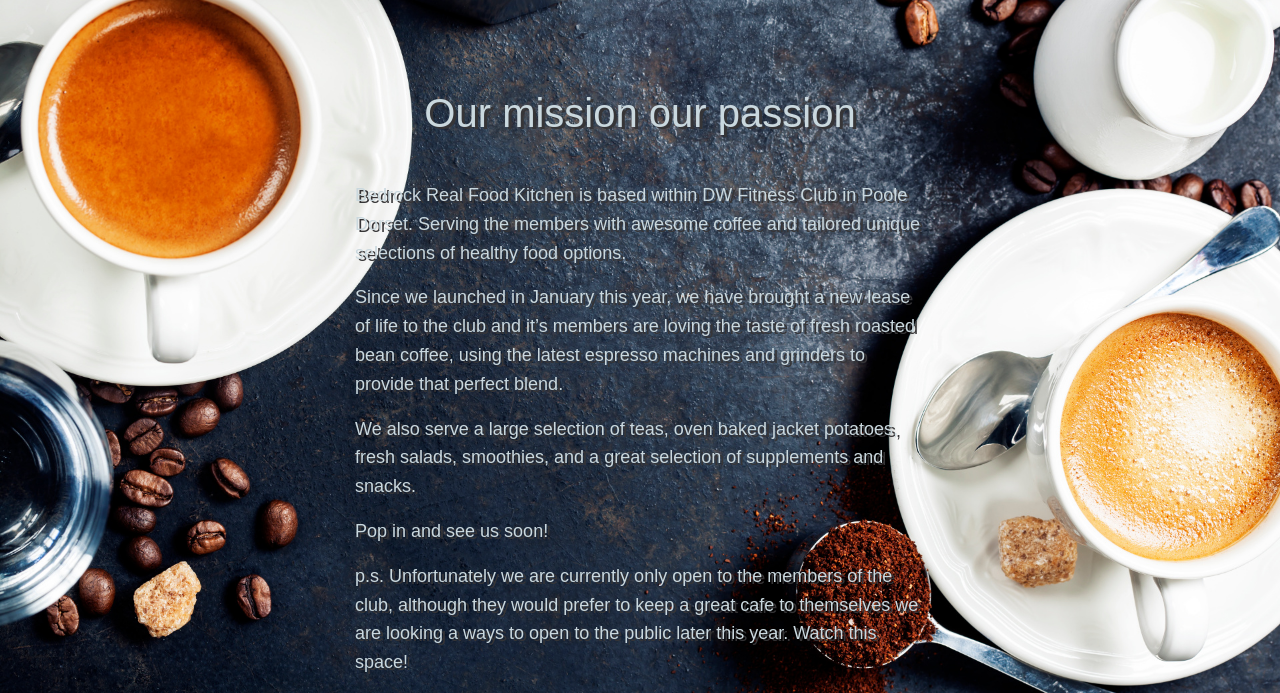
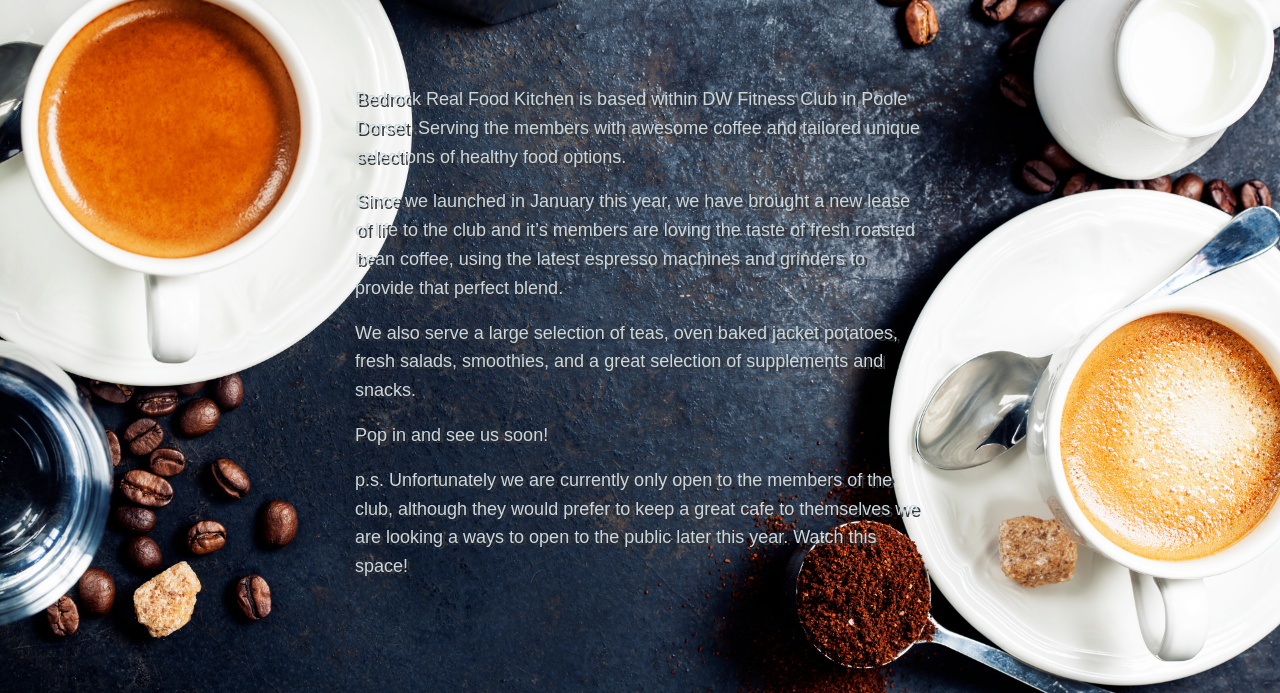
Before and after one commit to isbard/Bedrock, a plain HTML site: page index.html in a window 1280 px wide. Shown: the part 155-848 px from the top of the page. After the commit the page ends 800 px from the top, so only its background shows below. Drawn offline with Linux system fonts and the light colour scheme; a web font is replaced by a local one.

Commit message:
Removed header
commented out h2

```diff
--- a/index.html
+++ b/index.html
@@ -43,7 +43,7 @@
     <div class="row">
       <div class="large-6 small-centered columns" id="bodycopy">
         <div id="blurb">
-          <h2>Our mission our passion</h2>
+          <!--<h2>Our mission our passion</h2>-->
           <p>Bedrock Real Food Kitchen is based within DW Fitness Club in Poole Dorset. Serving the members with awesome coffee and tailored unique selections of healthy food options.</p>
           <p>Since we launched in January this year, we have brought a new lease of life to the club and it&rsquo;s members are loving the taste of fresh roasted bean coffee, using the latest espresso machines and grinders to provide that perfect blend.</p>
           <p>We also serve a large selection of teas, oven baked jacket potatoes, fresh salads, smoothies, and a great selection of supplements and snacks.</p>
```
